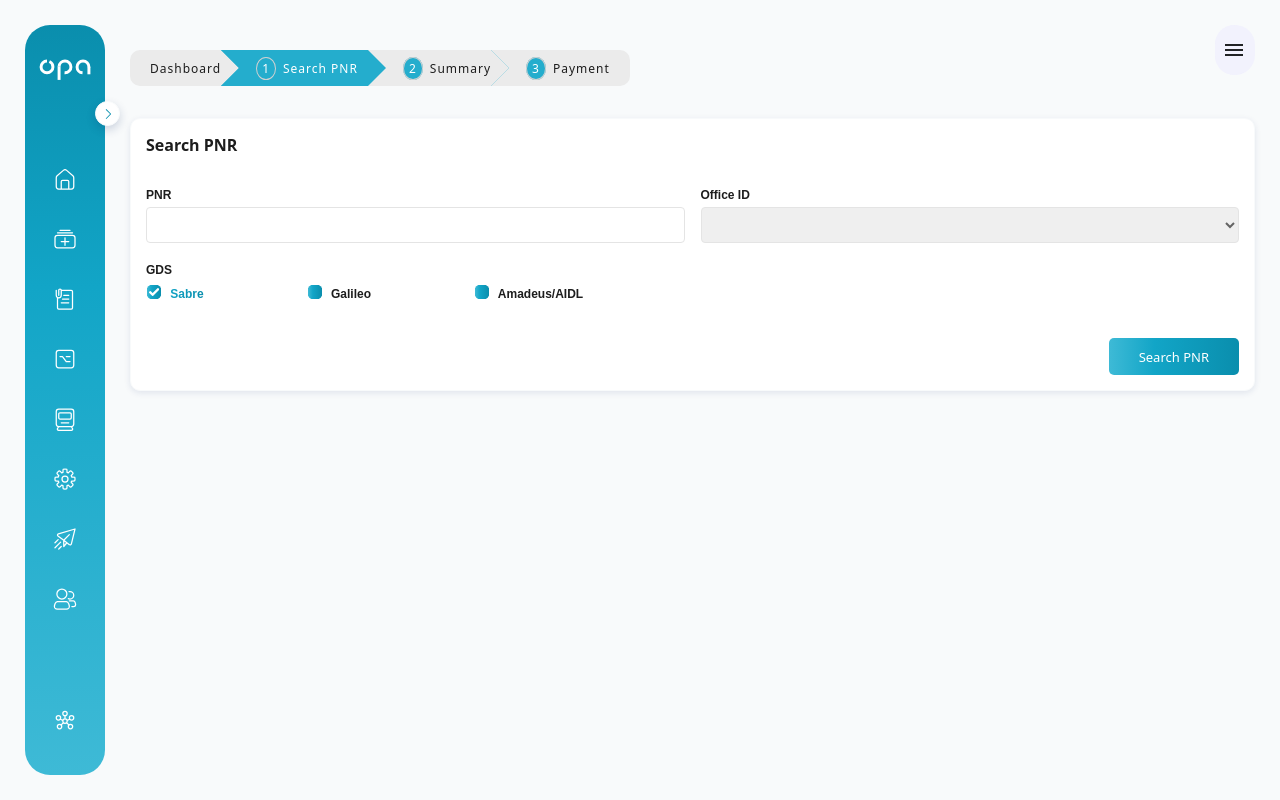
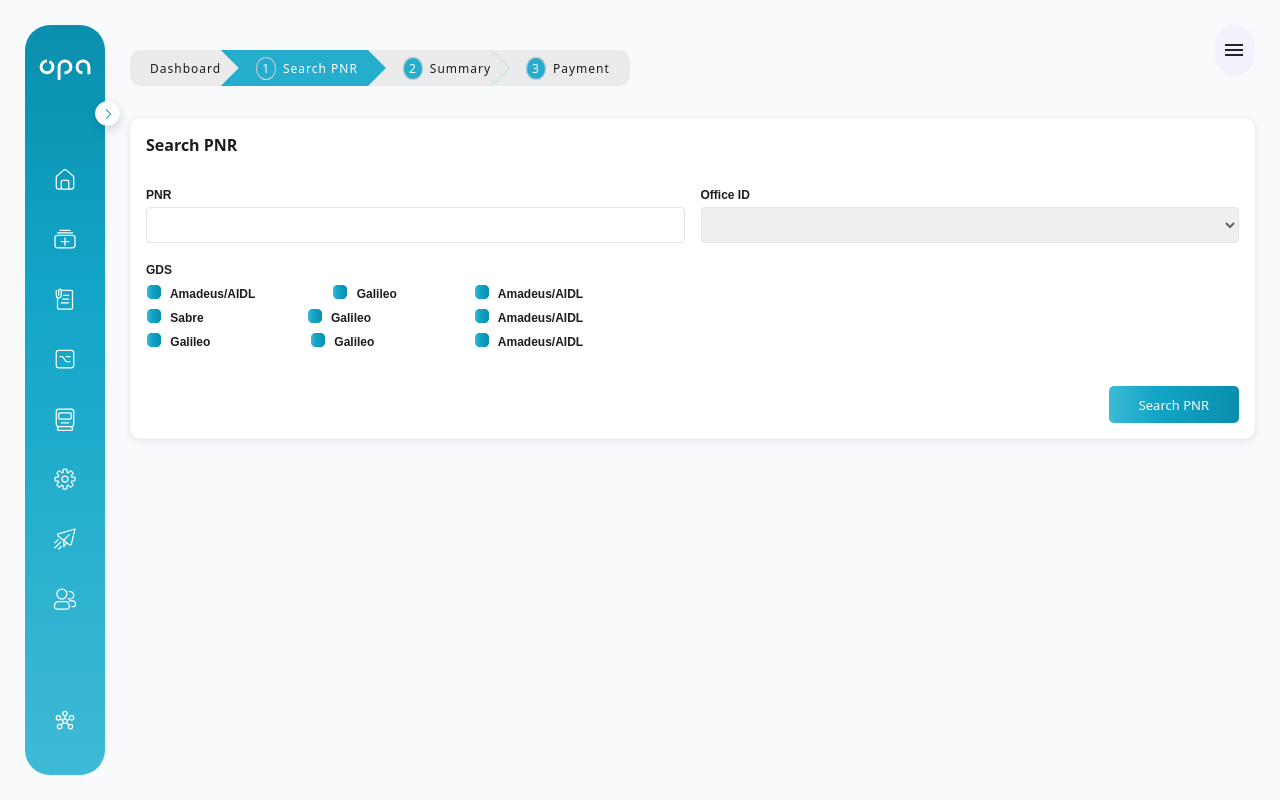
Before and after one commit to anshacerbia2/opa, a React (Vite) app: page /search-pnr in a window 1280 px wide. Built offline with nearby package versions, Linux system fonts and the light colour scheme.

Commit message:
Fix wiring office id list, account, handleChange on gdsType

```diff
--- a/src/pages/SearchPNR.tsx
+++ b/src/pages/SearchPNR.tsx
@@ -5,7 +5,11 @@ import { RootState } from "../redux/store";
 import searchPnrReducer, {
   createInitialState,
 } from "../reducers/searchPNR/searchPNR.reducer";
-import { initGDS, initOfficeIds } from "../reducers/searchPNR/searchPNR.action";
+import {
+  initGDS,
+  initOfficeIds,
+  setGDS,
+} from "../reducers/searchPNR/searchPNR.action";
 import GdsApis from "../redux/apis/gds/gds.api";
 
 const SearchPNR = () => {
@@ -27,7 +31,7 @@ const SearchPNR = () => {
       try {
         const response = await GdsApis.getOfficeIds();
         console.log(response);
-        const officeIds = response.json().map((obj: any) => {
+        const officeIds = response.map((obj: any) => {
           return obj.officeId;
         });
         return officeIds;
@@ -48,6 +52,18 @@ const SearchPNR = () => {
 
     fetchData();
   }, []);
+
+  const handleChange = (event: React.ChangeEvent<HTMLInputElement>) => {
+    const name = event.target.name;
+    const value = event.target.value;
+
+    if (name === "gds") {
+    }
+    dispatchPNR(setGDS(value));
+  };
+  // useEffect(() => {
+  //   console.log("statePNR:", statePNR);
+  // }, [statePNR]);
 
   return (
     <>
@@ -96,27 +112,34 @@ const SearchPNR = () => {
             </div>
             <div className="form-group w40 group-checkbox mb2">
               <label>GDS</label>
+              {statePNR.gdsList.map((gds, index) => {
+                return (
                   <div className="inline-space align-start">
                     <div className="custom-radio">
                       <input
                         type="radio"
                         className="hidden-input"
-                    name="radio-gds"
-                    id="radio1"
-                    checked
+                        id={`gds-radio-${index}`}
+                        name="gds"
+                        value={gds}
+                        checked={gds === statePNR.gds.type}
+                        onChange={handleChange}
                       />
-                  <label htmlFor="radio1" className="semibold">
+                      <label
+                        htmlFor={`gds-radio-${index}`}
+                        className="semibold"
+                      >
                         <span className="mr5px">
                           <img src="img/ic_checklist.png" />
                         </span>{" "}
-                    Sabre
+                        {gds}
                       </label>
                     </div>
                     <div className="custom-radio">
                       <input
                         type="radio"
                         className="hidden-input"
-                    name="radio-gds"
+                        name="gds"
                         id="radio2"
                       />
                       <label htmlFor="radio2" className="semibold">
@@ -130,7 +153,7 @@ const SearchPNR = () => {
                       <input
                         type="radio"
                         className="hidden-input"
-                    name="radio-gds"
+                        name="gds"
                         id="radio3"
                       />
                       <label htmlFor="radio3" className="semibold">
@@ -141,6 +164,8 @@ const SearchPNR = () => {
                       </label>
                     </div>
                   </div>
+                );
+              })}
             </div>
             <div className="clearfix">
               <div className="pull-right">
--- a/src/reducers/searchPNR/searchPNR.action.ts
+++ b/src/reducers/searchPNR/searchPNR.action.ts
@@ -1,5 +1,10 @@
 import type { ISearchPnrStates } from "./searchPNR.model";
-import { INIT_GDS, INIT_OFFICEIDS, SET_OFFICEID } from "./searchPNR.constant";
+import {
+  INIT_GDS,
+  SET_GDS_TYPE,
+  INIT_OFFICEIDS,
+  SET_OFFICEID,
+} from "./searchPNR.constant";
 import GdsApis from "../../redux/apis/gds/gds.api";
 
 export const initGDS = (account: any) => {
@@ -44,6 +49,13 @@ export const initGDS = (account: any) => {
   };
 };
 
+export const setGDS = (value: string) => {
+  return {
+    type: SET_GDS_TYPE,
+    payload: value,
+  };
+};
+
 export const setOfficeId = (value: string) => {
   return {
     type: SET_OFFICEID,
--- a/src/reducers/searchPNR/searchPNR.constant.ts
+++ b/src/reducers/searchPNR/searchPNR.constant.ts
@@ -1,4 +1,4 @@
 export const INIT_GDS = "INIT_GDS";
-export const SET_GDS = "SET_GDS";
+export const SET_GDS_TYPE = "SET_GDS_TYPE";
 export const SET_OFFICEID = "SET_OFFICEID";
 export const INIT_OFFICEIDS = "INIT_OFFICEIDS";
--- a/src/reducers/searchPNR/searchPNR.model.ts
+++ b/src/reducers/searchPNR/searchPNR.model.ts
@@ -7,6 +7,7 @@ export interface ISearchPnrStates {
     isAgent?: boolean;
     isAgentTo?: boolean;
   };
+  gdsList: string[];
   searchPNR: {
     pnr: string;
     officeId: string;
--- a/src/reducers/searchPNR/searchPNR.reducer.ts
+++ b/src/reducers/searchPNR/searchPNR.reducer.ts
@@ -1,4 +1,9 @@
-import { INIT_GDS, INIT_OFFICEIDS, SET_OFFICEID } from "./searchPNR.constant";
+import {
+  INIT_GDS,
+  INIT_OFFICEIDS,
+  SET_GDS_TYPE,
+  SET_OFFICEID,
+} from "./searchPNR.constant";
 import type { ISearchPnrStates } from "./searchPNR.model";
 
 export interface Action {
@@ -16,6 +21,7 @@ export const createInitialState = () => {
       isAgent: false,
       isAgentTo: false,
     },
+    gdsList: ["Amadeus/AIDL", "Sabre", "Galileo"],
     searchPNR: {
       pnr: "",
       officeId: "",
@@ -34,6 +40,11 @@ const searchPnrReducer = (
         ...state,
         gds: action.payload,
       };
+    case SET_GDS_TYPE:
+      return {
+        ...state,
+        gds: { ...state.gds, type: action.payload },
+      };
     case INIT_OFFICEIDS:
       return {
         ...state,
```
Lines whose indentation alone changed are shown as unchanged.
